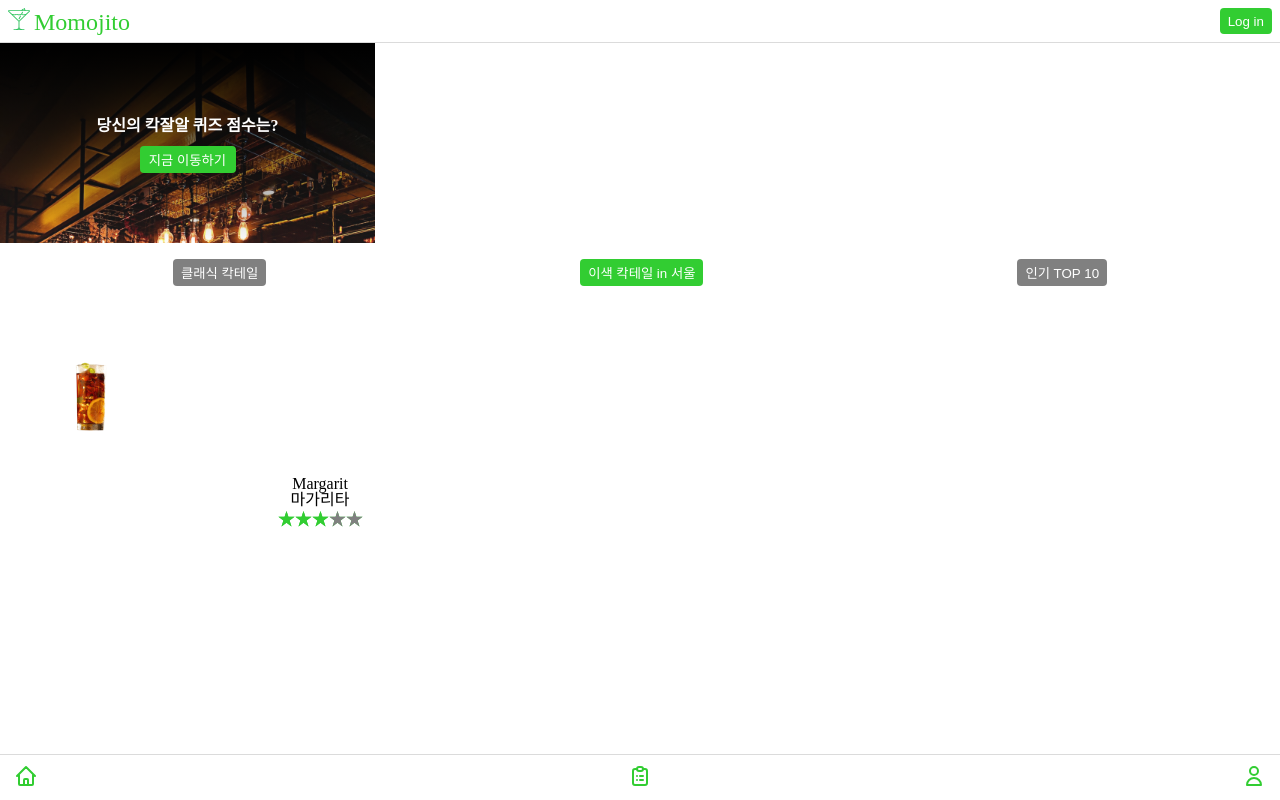
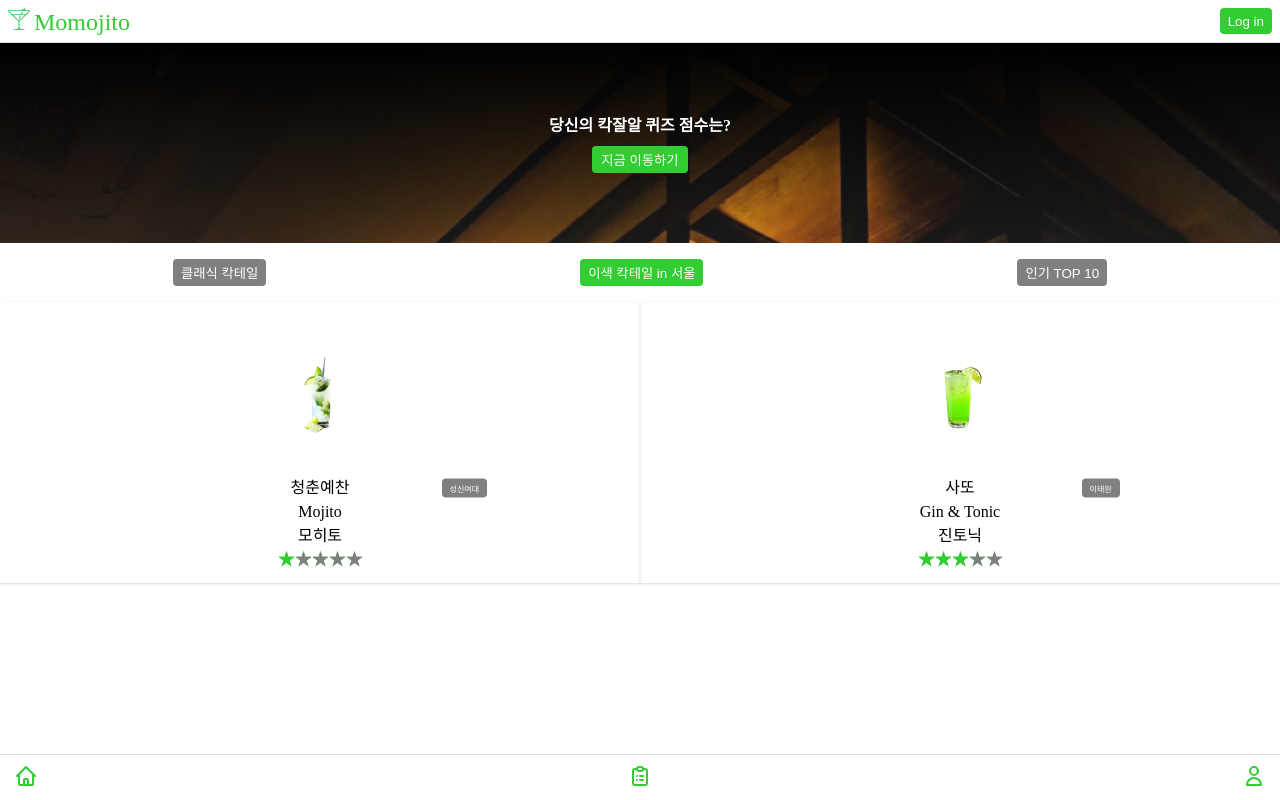
Before and after one commit to codestates/momojito_Client, a Next.js app: page / in a window 1280 px wide. Both pictures are taken after a click on the button "이색 칵테일 in 서울". Built offline with nearby package versions, Linux system fonts and the light colour scheme; grey boxes are pictures that could not be loaded.

Commit message:
Update UI

```diff
--- a/components/Button.js
+++ b/components/Button.js
@@ -2,6 +2,7 @@ import styled from "styled-components";
 
 const Button = styled.button`
   margin: ${(props) => (props.m ? props.m : "")};
+  font-size: ${(props) => (props.s ? props.s : "")};
   padding: 0.25rem 0.5rem;
   border-radius: 0.25rem;
   border-color: green;
--- a/components/CardGrid.js
+++ b/components/CardGrid.js
@@ -1,5 +1,6 @@
 import { useRouter } from "next/router";
 import styled from "styled-components";
+import Button from "./Button";
 import StarList from "./StarList";
 import db from "../public/cocktaildb";
 const Container_card = styled.div`
@@ -8,34 +9,58 @@ const Container_card = styled.div`
 `;
 
 const Container = styled.div`
+  position: relative;
   padding: 1rem;
   display: flex;
   flex-direction: column;
   justify-content: center;
+  --tw-shadow: 0 1px 3px 0 rgba(0, 0, 0, 0.1), 0 1px 2px 0 rgba(0, 0, 0, 0.06);
+  box-shadow: var(--tw-ring-offset-shadow, 0 0 #0000),
+    var(--tw-ring-shadow, 0 0 #0000), var(--tw-shadow);
   img {
     width: 150px;
     height: 150px;
+    position: relative;
+    place-self: center;
     margin-bottom: 0.5rem;
   }
   .last {
     margin-bottom: 0.5rem;
   }
+  .delete {
+    position: absolute;
+    left: 65%;
+    top: 43%;
+  }
+  .signature {
+    position: relative;
+    .barloc {
+      position: absolute;
+      left: 70%;
+      top: 50%;
+      transform: translateY(-50%);
+    }
+  }
+  .abs {
+    position: absolute;
+    left: 65%;
+    top: 40%;
+  }
 `;
 const H1 = styled.h1`
+  padding: 0.25rem;
   text-align: center;
 `;
-export default function CardGrid({ indexList }) {
-  indexList= [1];
+export default function CardGrid({ indexList, type }) {
   return (
     <Container_card>
-      {indexList.map((v) => (
-        <Card index={v} key={v}></Card>
+      {indexList.map((v, i) => (
+        <Card type={type} index={v} key={v} i={i}></Card>
       ))}
     </Container_card>
   );
 }
-
-function Card({ index }) {
+function Card({ index, type, i }) {
   const router = useRouter();
   const cocktail = db[index];
   const handleClick = (e) => {
@@ -44,6 +69,24 @@ function Card({ index }) {
   return (
     <Container onClick={handleClick}>
       <img src={`cocktails/${cocktail.id}.jpeg`}></img>
+      {type === "mypage" ? (
+        <div className="abs">
+          <Button>삭제</Button>
+        </div>
+      ) : (
+        ""
+      )}
+      {type === "signature" ? (
+        <div className="signature">
+          <H1>{cocktail.barname}</H1>
+          <div className="barloc">
+            <Button s="0.5rem">{cocktail.barlocation}</Button>
+          </div>
+        </div>
+      ) : (
+        ""
+      )}
+      {type === "ranking" ? <H1>No. {i + 1}</H1> : ""}
       <H1>{cocktail.name}</H1>
       <H1 className="last">{cocktail.koreanName}</H1>
       <StarList rating={cocktail.rating}></StarList>
--- a/components/Carousel.js
+++ b/components/Carousel.js
@@ -14,7 +14,7 @@ const Divwithbg = styled.div`
     ), ${props.url}`
       : props.url};
   background-size: cover;
-  width: 375px;
+  width: ${(props) => (props.heading ? "100%" : "375px")};
   height: ${(props) => (props.heading ? "200px" : "375px")};
   display: flex;
   align-items: center;
@@ -38,13 +38,13 @@ const Divwithbg = styled.div`
   }
 `;
 
-function Slide({ url, heading }) {
+function Slide({ url, heading, buttonText = "지금 이동하기" }) {
   return (
     <Divwithbg url={url} heading={heading}>
       {heading ? (
         <div className="">
           <h1>{heading}</h1>
-          <Button selected>지금 이동하기</Button>
+          <Button selected>{buttonText}</Button>
         </div>
       ) : (
         ""
@@ -56,9 +56,9 @@ function Slide({ url, heading }) {
 export default function Carousel({ carouselList }) {
   return (
     <Swiper autoplay={{ delay: 5000 }}>
-      {carouselList.map(({ url, heading }) => (
+      {carouselList.map(({ url, heading, buttonText }) => (
         <SwiperSlide key={url}>
-          <Slide url={url} heading={heading}></Slide>
+          <Slide url={url} heading={heading} buttonText={buttonText}></Slide>
         </SwiperSlide>
       ))}
     </Swiper>
--- a/pages/index.js
+++ b/pages/index.js
@@ -35,9 +35,9 @@ export default function Home() {
         {buttonSelected === 0 ? (
           <CardGrid indexList={[1, 3, 5]}></CardGrid>
         ) : buttonSelected === 1 ? (
-          <CardGrid indexList={[2, 4]}></CardGrid>
+          <CardGrid indexList={[4, 5]} type="signature"></CardGrid>
         ) : (
-          <CardGrid indexList={[3]}></CardGrid>
+          <CardGrid indexList={[3]} type="ranking"></CardGrid>
         )}
       </Body>
       <Footer></Footer>
--- a/public/cocktaildb.js
+++ b/public/cocktaildb.js
@@ -41,6 +41,8 @@ const db = [
     koreanName: "모히토",
     rating: 1,
     ingredients: "럼, 민트잎, 설탕, 라임, 탄산수",
+    barname: "청춘예찬",
+    barlocation: "성신여대",
     description:
       "작가 어니스트 헤밍웨이가 사랑한 칵테일로도 유명한 모 히토(Mojito). 민트와 신선한 라임, 설탕이 어우러져 환상적으로 상큼하고 달콤하다. 라임과 민트의 효과로, 마시면 갈증을 해소하고 기운을 북돋워 준다. 최근에는 딸기 모 히토, 자몽 모 히토 등 사시사철 계절감을 느낄 수 있는 모 히토를 만날 수 있다.",
   },
@@ -50,6 +52,8 @@ const db = [
     rating: 3,
     koreanName: "진토닉",
     ingredients: "진, 토닉워터",
+    barname: "사또",
+    barlocation: "이태원",
     description:
       "상쾌하고 시큼한 맛의 가장 널리 알려진 칵테일입니다. 드라이 진에다가 토닉워터를 섞어서 만듭니다. 가장 무난하게 질리지 않는 칵테일이라고 여겨집니다.",
   },
```
Also changed, not shown: pages/cocktails/[id].js (+50 -2 lines), pages/mypage.js (+7 -3 lines).
